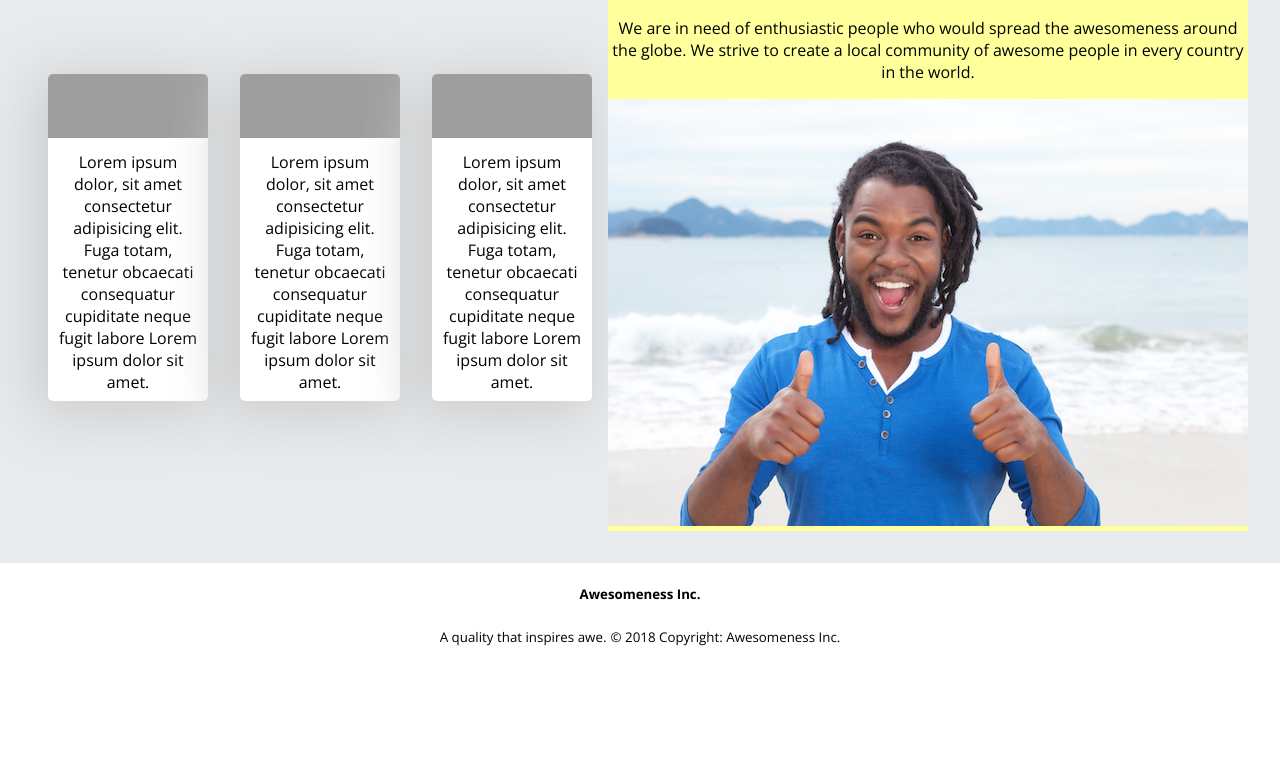
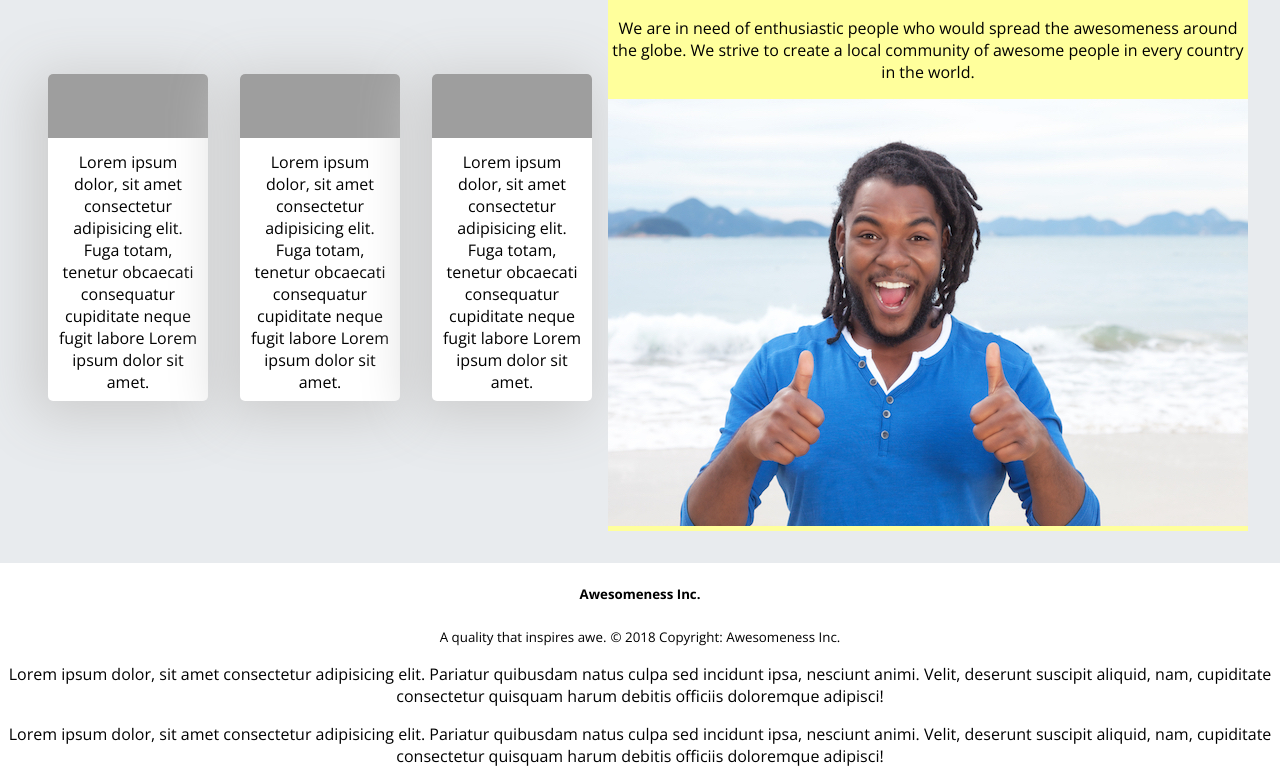
Before and after one commit to haianhxanh/CBP-day09-alice-bob, a website: page src/index.html in a window 1280 px wide. Shown: the part 345-1128 px from the top of the page. Before the commit the page ends 992 px from the top, so only its background shows below. Drawn offline with nearby package versions, Linux system fonts and the light colour scheme; files that its build step writes are made by us from their sources; grey boxes are pictures that could not be loaded.

Commit message:
new paragraphs

```diff
--- a/src/index.html
+++ b/src/index.html
@@ -67,5 +67,13 @@
 
     </footer>
 
+    <div>
+      <p> Lorem ipsum dolor, sit amet consectetur adipisicing elit. Pariatur quibusdam natus culpa sed incidunt ipsa, nesciunt animi. Velit, deserunt suscipit aliquid, nam, cupiditate consectetur quisquam harum debitis officiis doloremque adipisci!</p>
+    </div>
+
+    <div>
+      <p> Lorem ipsum dolor, sit amet consectetur adipisicing elit. Pariatur quibusdam natus culpa sed incidunt ipsa, nesciunt animi. Velit, deserunt suscipit aliquid, nam, cupiditate consectetur quisquam harum debitis officiis doloremque adipisci!</p>
+    </div>
+
   </body>
 </html>
```
